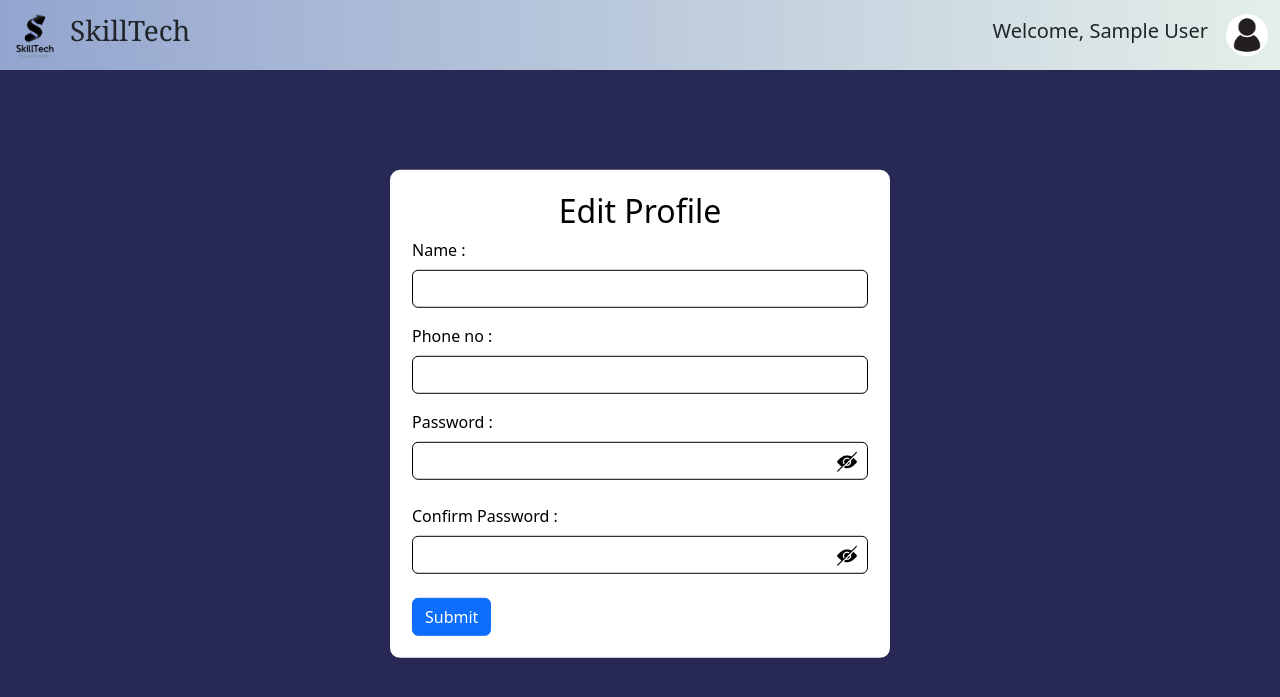
After one commit to salonibhatt02/skilltech, a PHP site: page /edit_profile.php in a window 1280 px wide. The commit adds this page. Shown: the top 697 px of the page. Run offline with PHP 8.4, Linux system fonts and the light colour scheme; the visitor is signed in with stand-in values (Sample User, id 1).

Commit message:
Created edit_profile.php page and added edit profile section in about us page

```diff
--- a/aboutus.php
+++ b/aboutus.php
@@ -113,6 +113,9 @@ if(!isset($_SESSION['email'])){
             position: absolute;
             right: 72px;
         }
+        hr{
+            margin: 0.5rem 0;
+        }
     </style>
     <script>
         function display(){
@@ -152,6 +155,8 @@ if(!isset($_SESSION['email'])){
                 <p><?php echo "Hi, " . $_SESSION['name'] ?></p>
                 <a href="#">My Courses</a>
                 <hr>
+                <a href="edit_profile.php">Edit Profile</a>
+                <hr>
                 <!-- <center> -->
                 <a href="logout.php" style="color:blue;" class="logout">
                 <svg xmlns="http://www.w3.org/2000/svg" width="16" height="16" fill="currentColor" class="bi bi-box-arrow-right" viewBox="0 0 16 16">
--- /dev/null
+++ b/edit_profile.php
@@ -0,0 +1,207 @@
+<?php
+    session_start();
+
+    if(!isset($_SESSION['email'])){
+        header('location: login.php');
+    }
+
+    include 'connect.php';
+
+    if($_SERVER['REQUEST_METHOD'] == 'POST')
+    {
+        $name = $_POST["name"];
+        $phone = $_POST["phone"];
+        $password = $_POST["passw"];
+
+        $session_email = $_SESSION['email'];
+
+        $pass = password_hash($password, PASSWORD_BCRYPT);
+
+        $updatequery = "UPDATE customers SET `name`='$name',`phone`='$phone',`password`='$pass' WHERE `email`='$session_email'";
+        $query = mysqli_query($conn,$updatequery);
+
+        if($query){
+            echo '<script>alert("Profile edited successfully!");';
+            echo 'window.location.href = "home.php";</script>';
+        }
+    }
+
+?>
+
+<!DOCTYPE html>
+<html lang="en">
+<head>
+    <meta charset="UTF-8">
+    <meta name="viewport" content="width=device-width, initial-scale=1.0">
+    <title>Edit Profile</title>
+    <link href="https://cdn.jsdelivr.net/npm/bootstrap@5.3.3/dist/css/bootstrap.min.css" rel="stylesheet" integrity="sha384-QWTKZyjpPEjISv5WaRU9OFeRpok6YctnYmDr5pNlyT2bRjXh0JMhjY6hW+ALEwIH" crossorigin="anonymous">
+    <link rel="stylesheet" href="courses.css">
+
+    <script>
+        function display(){
+            var dropdown = document.getElementById("dropdown");
+
+            if (dropdown.style.display === "block") {
+                dropdown.style.display = "none";
+            } else {
+                dropdown.style.display = "block";
+            }
+        }
+        function show()
+        {
+            var passwordInput = document.getElementById("password");
+            var eyeImage = document.getElementById("showimg1");
+
+            if (passwordInput.type === "password") {
+                passwordInput.type = "text";
+                eyeImage.src = "open-eye.png";
+
+            } else {
+                passwordInput.type = "password";
+                eyeImage.src = "close-eye.png";
+            }
+        }
+
+        function show1()
+        {
+            var passwordInput = document.getElementById("cpass");
+            var eyeImage = document.getElementById("showimg2");
+
+            if (passwordInput.type === "password") {
+                passwordInput.type = "text";
+                eyeImage.src = "open-eye.png";
+            } else {
+                passwordInput.type = "password";
+                eyeImage.src = "close-eye.png";
+
+            }
+        }
+
+        function validatePassword() {
+            var name = document.getElementById('name').value;
+                if (name == "") {
+                    alert("Name must be filled out");
+                    return false;
+                }
+            var letters = /^[A-Za-z\s]+$/;
+                if (!letters.test(name)) {
+                    alert("Name must contain only alphabetic characters");
+                    return false;
+                }
+            var phoneInput = document.getElementById("phone").value;
+            var phonePattern = /^\d{10}$/;
+                if (!phonePattern.test(phoneInput)) {
+                    alert("Please enter a valid 10-digit phone number.");
+                    return false;
+                }
+
+            var passwordInput = document.getElementById("password").value;
+            var confirmPasswordInput = document.getElementById("cpass").value;
+                if (passwordInput != confirmPasswordInput) {
+                    alert("Passwords do not match.");
+                    return false;
+                }
+
+            var upperCaseLetters = /[A-Z]/g;
+            var lowerCaseLetters = /[a-z]/g;
+            var numbers = /[0-9]/g;
+
+                if (
+                    passwordInput.length >= 8 &&
+                    passwordInput.length <= 12 &&
+                    passwordInput.match(upperCaseLetters) &&
+                    passwordInput.match(lowerCaseLetters) &&
+                    passwordInput.match(numbers)
+                ) {
+                    return true;
+                } else {
+                    alert("Password must be 8-12 characters long and include at least one upperca   letter, one lowercase letter, and one number.");
+                    return false;
+                }
+        }
+    </script>
+    <style>
+        .form-container{
+            width: 500px;
+            color: black;
+            margin-top: 30px;
+            border: 2px solid white;
+            padding: 20px;
+            border-radius: 10px;
+            position: absolute;
+            top: 48%;
+            left: 50%;
+            transform: translate(-50%,-50%);
+            background-color: white;
+        }
+        .form-control{
+            border: 1px solid black;
+        }
+        .form-container>h2{
+            text-align: center;
+        }
+        .showimg{
+            width: 20px;
+            height: 20px;
+            margin-left: 425px;
+            margin-top: -65px;
+            cursor: pointer;
+        }
+    </style>
+</head>
+<body>
+    <div class="nav">
+        <div class="d-flex align-items-center">
+            <img src="b6ea43e6-8f57-4472-bc6b-d27cd3921f1c.png" alt="Logo" width="60px" height="60px" class="logo">
+            <h3 style="font-family: Georgia, 'Times New Roman', Times, serif;">SkillTech</h3>
+        </div>
+        <!-- <div>
+            <a href="logout.php" class="btn btn-primary logout">Log out</a>
+        </div> -->
+        <div class="welcome">
+            <h5><?php echo "Welcome, " . $_SESSION['name'] ?></h5>
+        </div>
+        <div class="profile-container">
+            <img class="profile-image" src="profile.jpg" alt="Profile Picture" width="42px" height="42px" onclick="display()">
+            <div class="profile-dropdown" id="dropdown">
+                <p><?php echo "Hi, " . $_SESSION['name'] ?></p>
+                <a href="#">My Courses</a>
+                <hr>
+                <!-- <center> -->
+                <a href="logout.php" style="color:blue;" class="logout">
+                <svg xmlns="http://www.w3.org/2000/svg" width="16" height="16" fill="currentColor" class="bi bi-box-arrow-right" viewBox="0 0 16 16">
+                <path fill-rule="evenodd" d="M10 12.5a.5.5 0 0 1-.5.5h-8a.5.5 0 0 1-.5-.5v-9a.5.5 0 0 1 .5-.5h8a.5.5 0 0 1 .5.5v2a.5.5 0 0 0 1 0v-2A1.5 1.5 0 0 0 9.5 2h-8A1.5 1.5 0 0 0 0 3.5v9A1.5 1.5 0 0 0 1.5 14h8a1.5 1.5 0 0 0 1.5-1.5v-2a.5.5 0 0 0-1 0z"/>
+                <path fill-rule="evenodd" d="M15.854 8.354a.5.5 0 0 0 0-.708l-3-3a.5.5 0 0 0-.708.708L14.293 7.5H5.5a.5.5 0 0 0 0 1h8.793l-2.147 2.146a.5.5 0 0 0 .708.708z"/>
+                </svg>
+                Logout</a>
+                <!-- </center> -->
+            </div>
+      </div>
+    </div>
+
+    <div class="form-container">
+        <h2>Edit Profile</h2>
+        <form action="edit_profile.php" onsubmit="return validatePassword()" method="post">
+            <div class="mb-3">
+            <label for="name" class="form-label">Name :</label>
+            <input type="text" class="form-control" name="name" id="name" aria-describedby="emailHelp">
+            </div>
+            <div class="mb-3">
+            <label for="phone" class="form-label">Phone no :</label>
+            <input type="text" class="form-control" name="phone" id="phone" aria-describedby="emailHelp">
+            </div>
+            <div class="mb-0">
+            <label for="password" class="form-label">Password :</label>
+            <input type="password" class="form-control" name="passw" id="password">
+            <img src="close-eye.png" onclick="show()" class="showimg" id="showimg1">
+            </div>
+            <div class="mb-0">
+            <label for="cpass" class="form-label">Confirm Password :</label>
+            <input type="password" class="form-control" name="cpass" id="cpass">
+            <img src="close-eye.png" onclick="show1()" class="showimg" id="showimg2">
+            </div>
+            <button type="submit" class="btn btn-primary">Submit</button>
+        </form>
+    </div>
+</body>
+</html>
```
